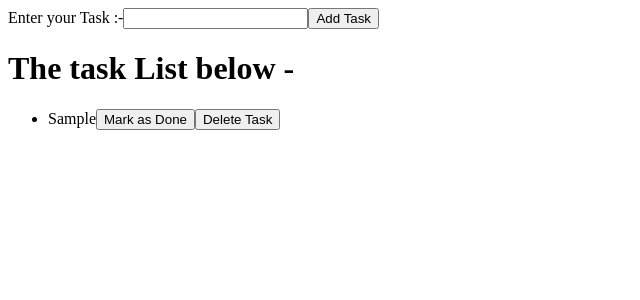
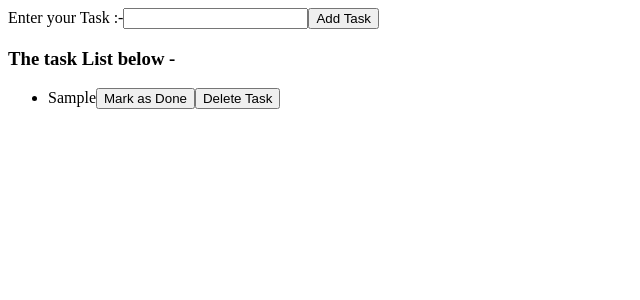
Before and after one commit to RedDevils96/ProjectsUsingJSandReact, a React (Vite) app in the folder Beginner_React/SimpleDoneUndoneTaskList_react/simple-done-undone-task-list-app/: page / in a window 1280 px wide. Both pictures are taken after typing "Sample" into the empty fields and a click on the button "Add Task". Shown: the top 300 px of the page, without its empty margins (0-640 px from the left). Built offline with nearby package versions, Linux system fonts and the light colour scheme.

Commit message:
Changed the Task List message attribute from h1 to h3

```diff
--- a/Beginner_React/SimpleDoneUndoneTaskList_react/simple-done-undone-task-list-app/src/components/ShowTaskComponent.jsx
+++ b/Beginner_React/SimpleDoneUndoneTaskList_react/simple-done-undone-task-list-app/src/components/ShowTaskComponent.jsx
@@ -6,7 +6,7 @@ function ShowTaskComponent({ taskList, setTaskList }) {
         <>
             {(taskList.length == 0) ?
                 '' :
-                <h1>The task List below - </h1>}
+                <h3>The task List below - </h3>}
             <ul>
                 {taskList.map(
                     task =>
```
